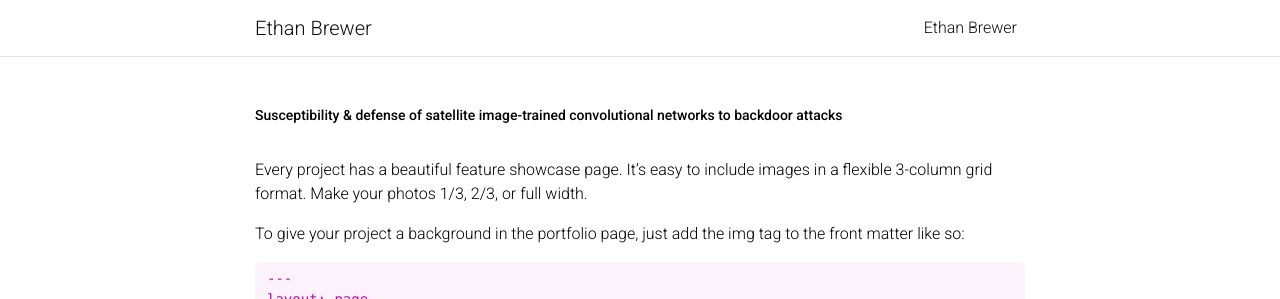
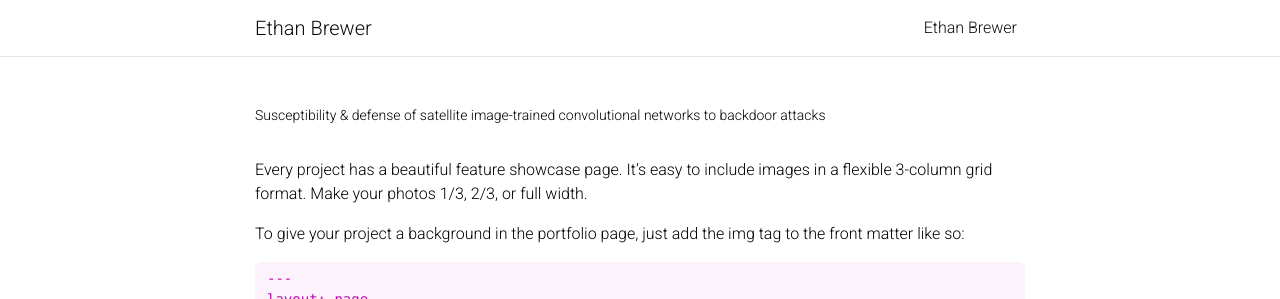
Before and after one commit to EMBrewer/EMBRewer.github.io, a Jekyll site: the page built from _projects/posioning.md, in a window 1280 px wide. Shown: the top 299 px of the page. Built offline with Jekyll 4.4.1, drawn with Linux system fonts in a browser that asks for light colours; full-size pictures stand in for the smaller copies a plugin makes; comment, search, counter and statistics services are not loaded; a style sheet for code colours, icons or effects is not loaded.

Commit message:
Update page.html

```diff
--- a/_layouts/page.html
+++ b/_layouts/page.html
@@ -6,7 +6,7 @@
 
           <header class="post-header">
             <h1 class="post-title">{{ page.title }}</h1>
-            <strong><p class="post-description">{{ page.description }}</p></strong>
+            <p class="post-description">{{ page.description }}</p>
           </header>
 
           <article>
```
